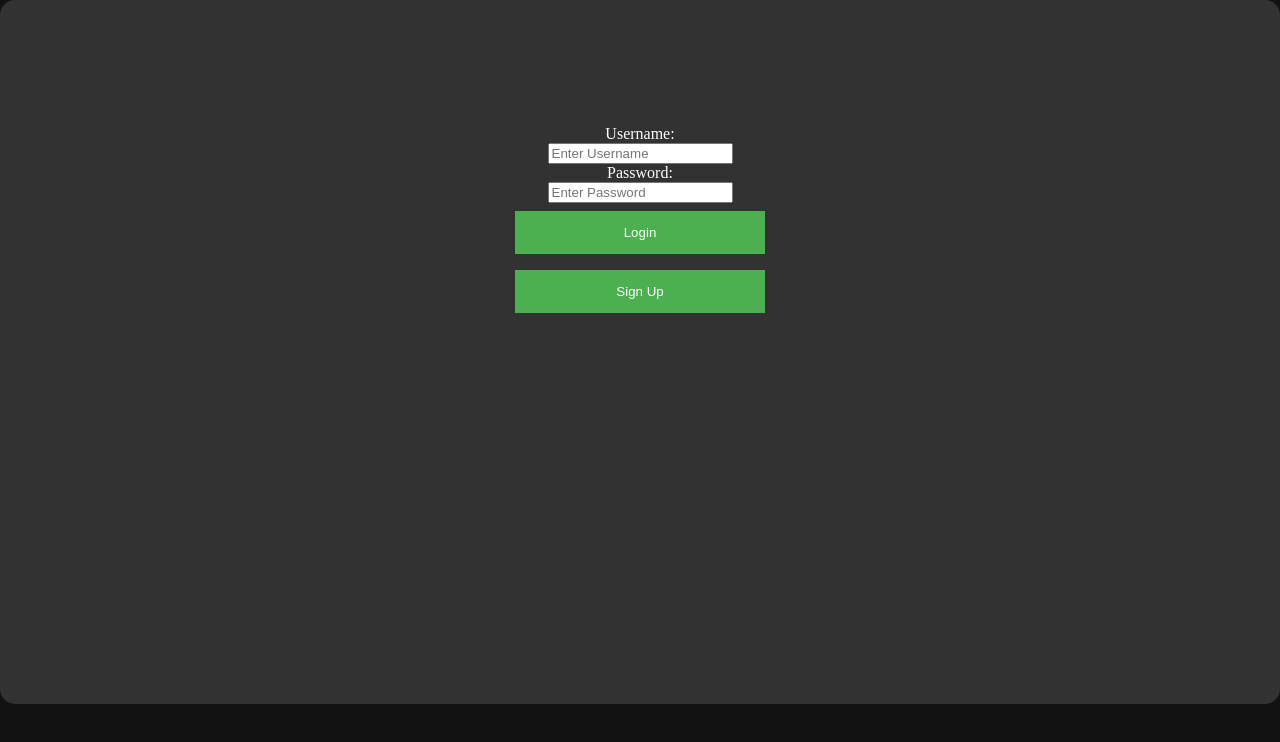
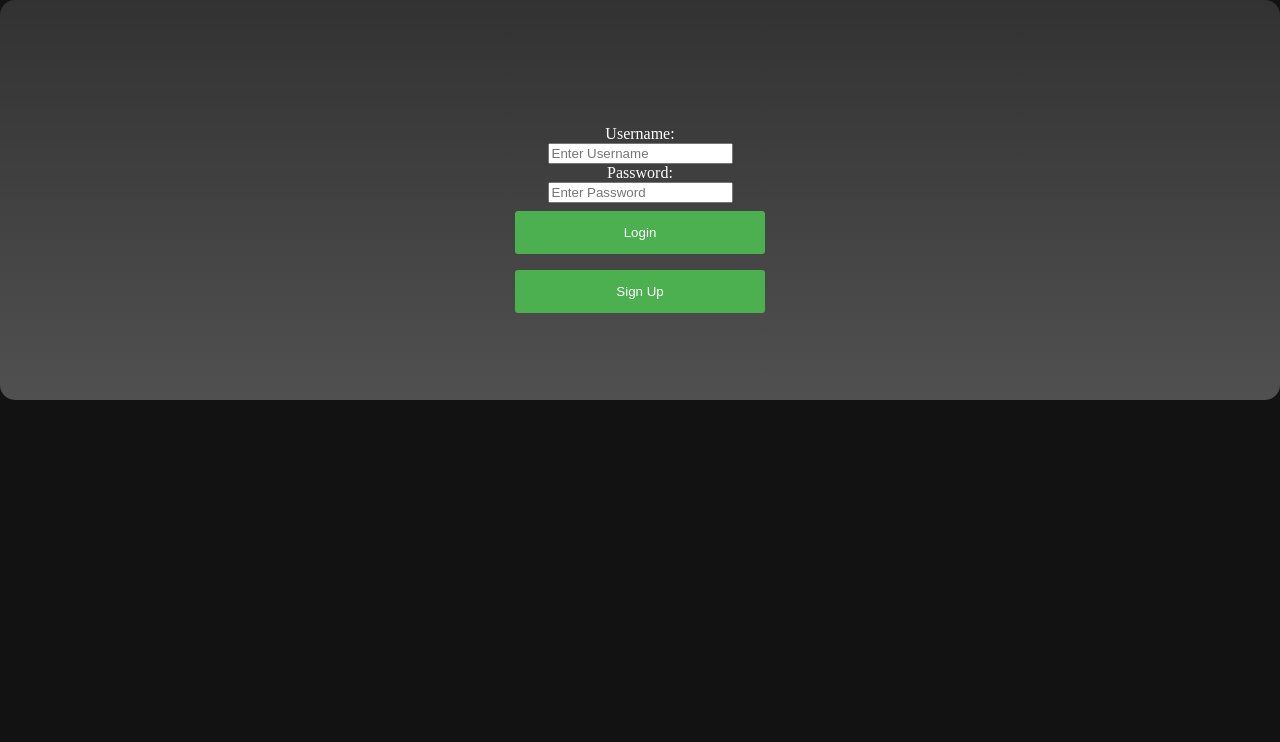
Before and after one commit to bentondavidl/Software-Engineering-MeetUp-Website, a Flask app: template templates/login.html in a window 1280 px wide. Shown: the part 58-800 px from the top of the page. Run offline with Flask 2, Linux system fonts and the light colour scheme; the template is opened without the code that fills it, so the values that code supplies are empty.

Commit message:
fixed some formating

```diff
--- a/static/css/main.css
+++ b/static/css/main.css
@@ -184,5 +184,5 @@ button{
      border: none;
      cursor: pointer;
      width: 100%;
-
+     border-radius: 3px;
 }
--- a/templates/login.html
+++ b/templates/login.html
@@ -18,7 +18,7 @@
 
   </head>
     <body>
-        <div class="container">
+        <div class="container_gradient">
             <div class="login_box">
                 Username:
                 <input type="text" placeholder="Enter Username" name="uname" required>
```
Lines whose indentation alone changed are shown as unchanged.
